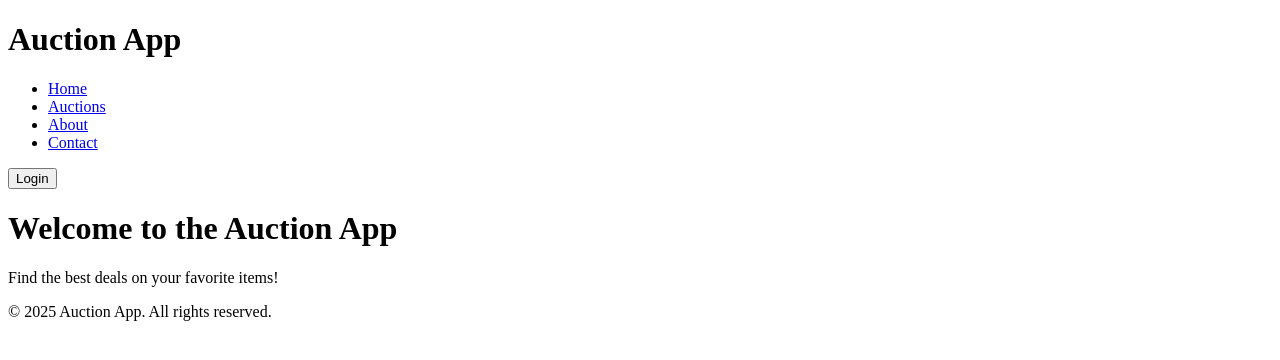
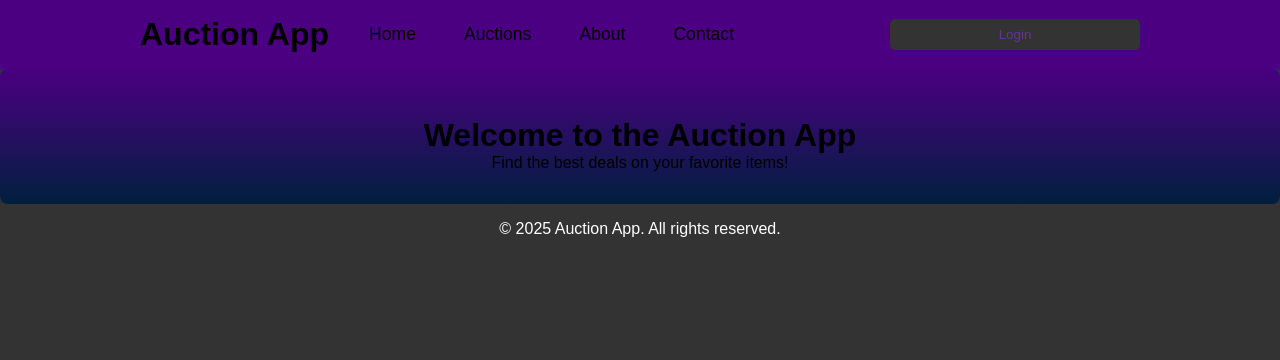
Before and after one commit to mercybabayemi/Auction-App, a Flask app: page / in a window 1280 px wide. Shown: the top 360 px of the page. Run offline with Flask 3, Linux system fonts and the light colour scheme; some libraries are stand-ins or nearby versions.

Commit message:
project structure completed and index base file added with styling

```diff
--- a/app.py
+++ b/app.py
@@ -4,7 +4,17 @@ app = Flask(__name__)
 
 @app.route('/')
 def index():
+    # return ("helloWorld")
     return render_template("index.html")
+
+@app.route('/base')
+def base():
+    # return ("helloWorld")
+    return render_template("base.html")
+
+@app.route('/auction')
+def auction():
+    return render_template("auction.html")
 
 if __name__ == '__main__':
     app.run(debug=True)
--- a/static/style.css
+++ /dev/null
@@ -1,4 +0,0 @@
-.indexContainer{
-    align-content: center;
-    align-items: center;
-}
--- /dev/null
+++ b/static/styles.css
@@ -0,0 +1,167 @@
+/* General Styles */
+body {
+    font-family: Arial, sans-serif;
+    margin: 0;
+    padding: 0;
+    background-color: #333 /* Light background color */
+}
+
+/* Header */
+header {
+    position: sticky;
+    top: 0;
+    z-index: 100;
+    background-color: #4B0082;
+    box-shadow: 0 2px 10px rgba(0, 0, 0, 0.1);
+    padding: 1rem 0;
+    margin: 0;
+}
+
+.navContainer {
+    max-width: 1000px;
+    margin: 0 auto;
+    padding: 0 3rem;
+    display: flex;
+    justify-content: space-between; /* Space between logo/nav and subscribe button */
+    align-items: center; /* Align items vertically in the center */
+    gap: 2rem;
+}
+
+.logoAndNavBar {
+    display: flex;
+    align-items: center; /* Center logo and nav items vertically */
+    gap: 2rem; /* Space between logo and nav */
+}
+
+.logoText h1 {
+    color: black;
+    font-size: 2rem;
+    margin: 0; /* Remove default margin */
+    padding: 0;
+}
+
+h1, h2, p {
+    margin: 0; /* Remove margins to avoid unwanted space */
+    padding: 0; /* Remove padding if necessary */
+}
+
+/* Navigation Styles */
+.navBar nav ul {
+    list-style: none;
+    display: flex; /* Display nav items in a row */
+    gap: 2rem; /* Space between nav items */
+    margin: 0; /* Remove default margin */
+    padding: 0; /* Remove default padding */
+}
+
+.navBar nav ul li a {
+    color: black;
+    text-decoration: none;
+    font-size: 1.1rem;
+    transition: 0.5s;
+    padding: 0.5rem;
+}
+
+.navBar nav ul li a:hover {
+    color: #FFD700;
+    border-bottom: 2px solid;
+}
+
+/* Login Button Styles */
+.login-btn {
+    padding: 0.5rem 1.5rem; /* Add padding to the button */
+    background-color: #333; /* Set background color */
+    color: #663399; /* Text color */
+    border: none; /* Remove default border */
+    border-radius: 5px; /* Rounded corners */
+    cursor: pointer; /* Change cursor on hover */
+    transition: background-color 0.3s; /* Smooth transition */
+    min-width: 250px;
+}
+
+.login-btn:hover {
+    background-color: #FFD700; /* Darken on hover */
+}
+
+/* Main Content Styles */
+.mainContainer {
+    max-width: 100%;
+    margin: 0 auto; /* Center the content with margin */
+    padding: 2rem; /* Padding for the main content */
+    background: linear-gradient(to bottom, #4B0082, #001F3F); /* White background for content area */
+    border-radius: 8px; /* Rounded corners */
+    box-shadow: 0 2px 10px rgba(0, 0, 0, 0.1); /* Subtle shadow */
+}
+
+/* Specific Styles for Index Page */
+.indexContainer {
+    padding-top: 1rem;
+    text-align: center; /* Center text for index page */
+}
+
+/* Specific Styles for Auction Items */
+.auction-item {
+    background-color: #333; /* Light background for auction items */
+    border: 1px solid; /* Light border */
+    border-radius: 5px; /* Rounded corners */
+    padding: 1rem; /* Padding inside auction items */
+    margin: 1rem 0; /* Space between auction items */
+}
+
+.auction-header {
+    font-weight: bold; /* Bold header for auction items */
+    font-size: 1.5rem; /* Larger font size for headers */
+}
+
+/* Footer Styles */
+.footer {
+    background-color: #333;
+    color: white;
+    text-align: center;
+    padding: 1rem 0; /* Using rem for padding */
+    position: relative;
+    bottom: 0;
+    width: 100%;
+}
+
+/* Media Queries for Responsiveness */
+@media (max-width: 768px) {
+    .navContainer {
+        padding: 0 1rem; /* Reduce padding on smaller screens */
+        flex-direction: column; /* Stack items vertically on smaller screens */
+        align-items: flex-start; /* Align items to the start */
+    }
+
+    .navBar nav ul {
+        flex-direction: column; /* Stack nav items vertically */
+        width: 100%; /* Full width for mobile view */
+    }
+
+    .navBar nav ul li {
+        margin-bottom: 1rem; /* Space below each item */
+    }
+
+    .mainContainer {
+        width: 90%; /* Slightly wider container on mobile */
+        padding: 1.5rem; /* Adjust padding for mobile */
+    }
+}
+
+@media (max-width: 480px) {
+    .logoText h1 {
+        font-size: 1.5rem; /* Smaller brand font size on very small screens */
+    }
+
+    .navBar nav ul li a {
+        font-size: 1rem; /* Smaller font size for nav links */
+    }
+
+    .login-btn {
+        font-size: 0.9rem; /* Smaller button font size */
+        padding: 0.5rem 1rem; /* Adjust padding */
+    }
+
+    .auction-header {
+        font-size: 1.2rem; /* Smaller font size for auction headers */
+    }
+}
--- a/templates/base.html
+++ b/templates/base.html
@@ -4,8 +4,9 @@
     <meta charset="UTF-8">
     <meta name="viewport" content="width=device-width, initial-scale=1.0">
     <title>{% block title %}Auction App{% endblock %}</title>
-<!--    <link rel="stylesheet" href="https://maxcdn.bootstrapcdn.com/bootstrap/4.5.2/css/bootstrap.min.css">-->
-    <link rel="stylesheet" href="{{ url_for('static', filename='style.css') }}">
+    <link rel="stylesheet" href="{{ url_for('static', filename='styles.css') }}">
+    {% block extra_styles %}
+    {% endblock %}
 </head>
 <body>
     <!-- Navigation Bar -->
@@ -18,36 +19,32 @@
                 <div class="navBar">
                     <nav>
                         <ul>
-                            <li><a href="#home">Home</a></li>
-                            <li><a href="#about">Auctions</a></li>
-                            <li><a href="about">About</a> </li>
-                           <li><a href="#contact">Contact</a></li>
+                            <li><a class="nav-link" href="{{ url_for('index') }}">Home</a></li>
+                            <li><a class="nav-link" href="{{ url_for('auction') }}">Auctions</a></li>
+                            <li><a class="nav-link" href="#">About</a></li>
+                            <li><a class="nav-link" href="#">Contact</a></li>
                         </ul>
                     </nav>
                 </div>
             </div>
-            <div class="subscribe">
-                <button class="subscribe-btn">Login</button>
+            <div class="login">
+                <button class="login-btn">Login</button>
             </div>
         </div>
     </header>
 
     <!-- Main Content -->
-    <div class="container">
+    <div class="mainContainer">
         {% block content %}
         <!-- Content will be injected here -->
         {% endblock %}
     </div>
 
     <!-- Footer -->
-    <footer class="footer bg-light mt-5">
-        <div class="container">
-            <span class="text-muted">&copy; 2025 Auction App. All rights reserved.</span>
+    <footer class="footer">
+        <div class="footerContainer">
+            <span>&copy; 2025 Auction App. All rights reserved.</span>
         </div>
     </footer>
-
-<!--    <script src="https://code.jquery.com/jquery-3.5.1.slim.min.js"></script>-->
-<!--    <script src="https://cdn.jsdelivr.net/npm/@popperjs/core@2.5.3/dist/umd/popper.min.js"></script>-->
-<!--    <script src="https://maxcdn.bootstrapcdn.com/bootstrap/4.5.2/js/bootstrap.min.js"></script>-->
 </body>
 </html>
```
Also changed, not shown: templates/auction.html (added, +15 -0 lines), static/index.css (deleted), templates/blog/index.html (deleted), 1 other file.
